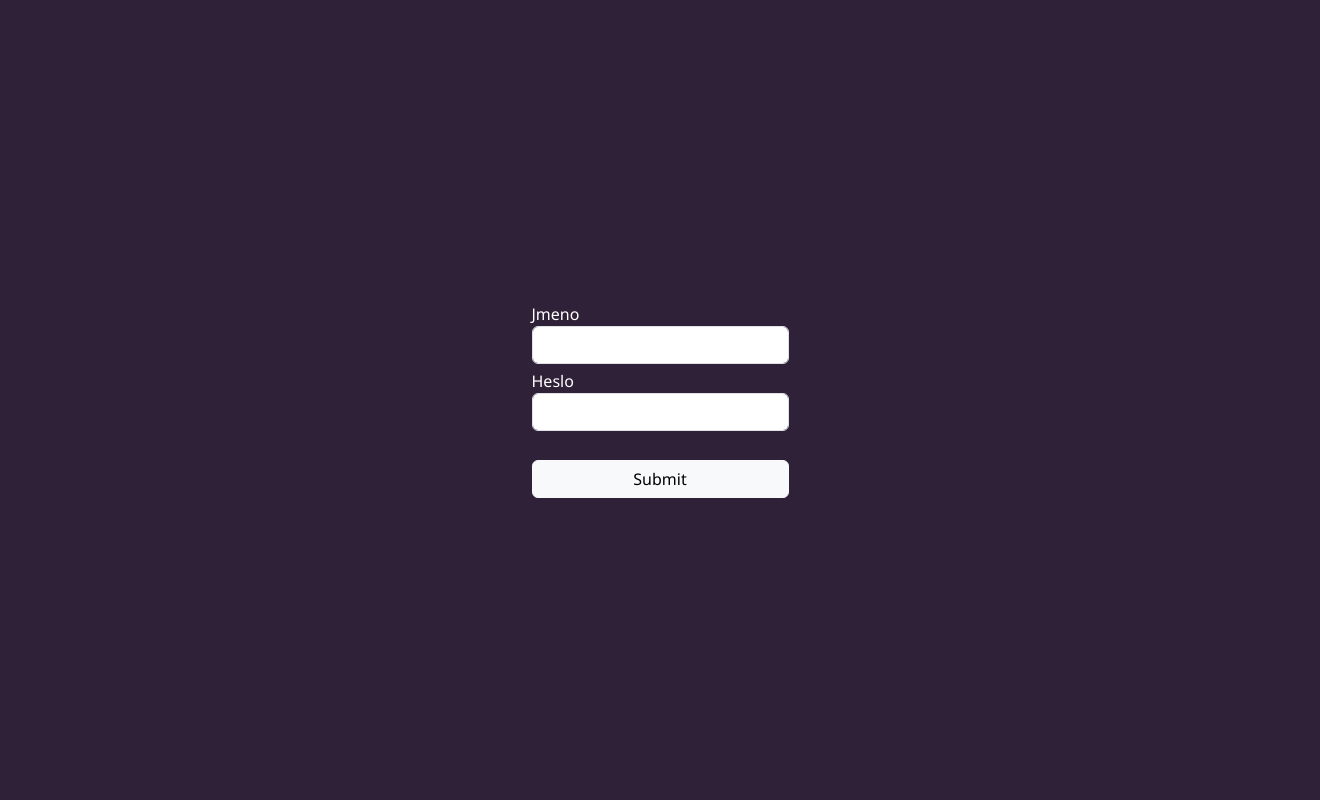
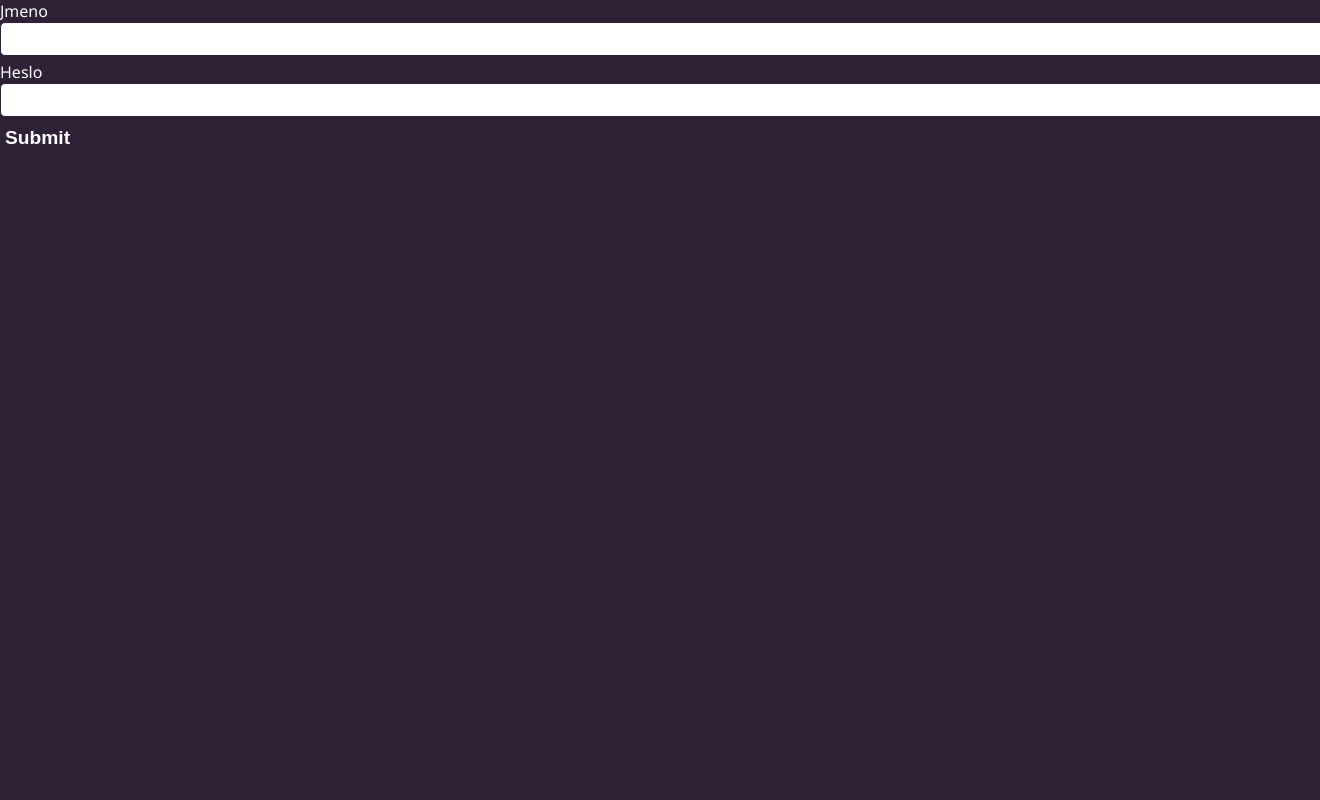
Before and after one commit to jankubatt/Maturita, a PHP site: page /login.php in a window 1320 px wide; the page is wider, and only the part inside the window is pictured. Run offline with PHP 8.4, Linux system fonts and the light colour scheme; style sheets or scripts are compiled from the project's sources.

Commit message:
Optimized some code

```diff
--- a/Ukolnicek/login.php
+++ b/Ukolnicek/login.php
@@ -1,27 +1,27 @@
 <!DOCTYPE html>
 <html lang="en">
+
 <head>
   <meta charset="UTF-8">
   <meta http-equiv="X-UA-Compatible" content="IE=edge">
   <meta name="viewport" content="width=device-width, initial-scale=1.0">
-    <link href="https://cdn.jsdelivr.net/npm/bootstrap@5.3.0-alpha1/dist/css/bootstrap.min.css" rel="stylesheet" integrity="sha384-GLhlTQ8iRABdZLl6O3oVMWSktQOp6b7In1Zl3/Jr59b6EGGoI1aFkw7cmDA6j6gD" crossorigin="anonymous">
-    <link rel="stylesheet" href="style.css">
   <link rel="stylesheet" href="style.scss">
   <title>Login system</title>
 </head>
-<body class="align-items-center justify-content-around d-flex">
-<form action="<?php echo htmlspecialchars($_SERVER["PHP_SELF"]);?>" method="POST">
+
+<body>
+  <form action="<?php echo htmlspecialchars($_SERVER["PHP_SELF"]); ?>" method="POST">
     <label>Jmeno</label>
-        <input class="form-control" type="text" name="username" required/>
+    <input type="text" name="username" required />
 
     <label>Heslo</label>
-        <input class="form-control" type="text" name="password" required/><br>
+    <input type="text" name="password" required /><br>
 
-        <button class="btn btn-light w-100" type="submit">Submit</button>
+    <button type="submit">Submit</button>
   </form>
 
-    <script src="https://cdn.jsdelivr.net/npm/bootstrap@5.3.0-alpha1/dist/js/bootstrap.bundle.min.js" integrity="sha384-w76AqPfDkMBDXo30jS1Sgez6pr3x5MlQ1ZAGC+nuZB+EYdgRZgiwxhTBTkF7CXvN" crossorigin="anonymous"></script>
 </body>
+
 </html>
 
 <?php
@@ -47,14 +47,14 @@ if ($_SERVER["REQUEST_METHOD"] == "POST") {
   $result = $conn->query($sql);
 
   if ($result->num_rows > 0) {
-    while($row = $result->fetch_assoc()) {
+    while ($row = $result->fetch_assoc()) {
       if (password_verify($pass, $row["password"])) {
         $token = md5(uniqid($user, true));
         $id = $row["id"];
         $sql = "UPDATE users SET authToken='$token' WHERE id='$id';";
         $conn->query($sql);
         setcookie("log", $token, time() + (86400 * 30), "/");
-        header('Location: '."homepage.php");
+        header('Location: ' . "homepage.php");
         exit();
       } else {
         echo "Špatné heslo";
@@ -67,7 +67,8 @@ if ($_SERVER["REQUEST_METHOD"] == "POST") {
 
 $conn->close();
 
-function test_input($data) {
+function test_input($data)
+{
   $data = trim($data);
   $data = stripslashes($data);
   $data = htmlspecialchars($data);
--- a/Ukolnicek/style.scss
+++ b/Ukolnicek/style.scss
@@ -44,81 +43,81 @@ body {
 }
 
 #tasks {
+  background-color: #fff;
+  border-radius: 5px;
+  color: #000;
+  height: 80vh;
+  overflow-y: auto;
+  padding: 20px;
   width: 85vh;
-    height: 80vh;
-    background-color: white;
-    color: black;
-    border-radius: 5px;
-    padding: 20px;
-    overflow-y: auto;
 }
 
 #top-panel {
-    padding: 20px;
-    margin: 10px 0 10px 0;
-    width: 85vh;
-    background-color: white;
-    color: black;
+  background-color: #fff;
   border-radius: 5px;
+  color: #000;
   display: flex;
   justify-content: space-between;
+  margin: 10px 0;
+  padding: 20px;
+  width: 85vh;
 }
 
 .task {
-    background-color: rgb(47, 33, 56);
-    color: white;
-    padding: 10px;
+  background-color: #2f2138;
   border-radius: 5px;
-    margin-bottom: 5px;
+  color: #fff;
   display: flex;
   flex-flow: column;
+  margin-bottom: 5px;
   min-width: 20%;
+  padding: 10px;
 }
 
 .task-name {
+  display: flex;
+  flex-flow: row;
   font-size: larger;
   font-weight: bold;
   justify-content: space-between;
-    flex-flow: row;
-    display: flex;
 }
 
 .task-date {
   align-self: flex-end;
-    color: grey;
+  color: #999;
   font-style: italic;
 }
 
 .task-delete {
-    color: rgba(255,0,0,0.5);
+  color: rgba(255, 0, 0, 0.5);
   cursor: pointer;
 }
 
 h1 {
+  background-color: #2f2138;
+  border-radius: 5px;
+  color: #fff;
   margin: 0;
-    background-color: rgb(47, 33, 56);
-    color: white;
   padding: 10px;
-    border-radius: 5px;
-
 }
 
-textarea, input {
-    border: 1px solid rgb(47, 33, 56);
+textarea,
+input {
+  border: 1px solid #2f2138;
   border-radius: 5px;
+  font-size: 1.2em;
   margin-bottom: 5px;
   padding: 5px;
   width: 100%;
-    font-size: 1.2em;
 }
 
 button {
-    background-color: rgb(47, 33, 56);
-    color: white;
+  background-color: #2f2138;
+  border: none;
+  border-radius: 5px;
+  color: #fff;
   cursor: pointer;
-    border-radius: 5px;
-    padding: 5px;
   font-size: larger;
   font-weight: bold;
-    border: none;
+  padding: 5px;
 }
```
Also changed, not shown: other parts of Ukolnicek/style.scss (+14 -15 lines), Ukolnicek/register.php (+11 -11 lines), 1 other file. Lines whose indentation alone changed are shown as unchanged.
